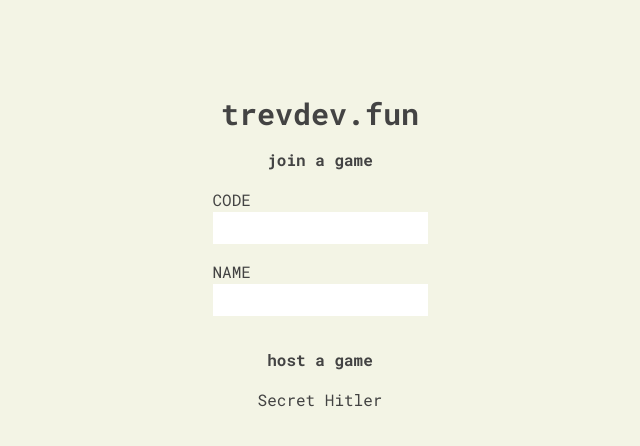
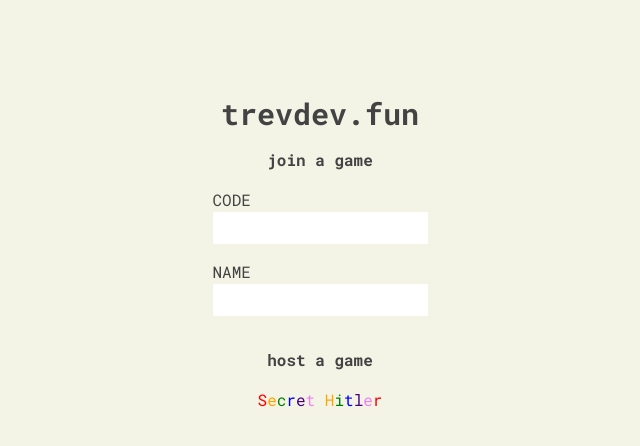
Before and after one commit to trevorwrightdev/socket-games, a Next.js app in the folder frontend/: page / in a window 1280 px wide. Shown: the top 446 px of the page, without its empty margins (320-960 px from the left). Built offline with nearby package versions, Linux system fonts and the light colour scheme.

Commit message:
set up the main page with colorful styling

```diff
--- a/frontend/app/components/CoolLink.tsx
+++ b/frontend/app/components/CoolLink.tsx
@@ -2,24 +2,25 @@
 import React, { useState } from 'react'
 import Link from 'next/link'
 import { motion } from 'framer-motion'
+import RainbowText from 'components/RainbowText'
 
 type CoolLinkProps = {
-    children: React.ReactNode,
     href: string,
+    title: string
 }
 
-const CoolLink:React.FC<CoolLinkProps> = ({ children, href }) => {
+const CoolLink:React.FC<CoolLinkProps> = ({ href, title }) => {
 
     const [isHovering, setIsHovering] = useState<boolean>(false)
 
     return (
         <Link href={href}>
             <div className={`${isHovering ? 'font-bold' : ''} flex flex-col items-center`} onMouseEnter={() => setIsHovering(true)} onMouseLeave={() => setIsHovering(false)}>
-                {children}
+                <RainbowText text={title}/>
                 <motion.div
                     animate={{ width: isHovering ? '100%' : 0 }}
                     transition={{ duration: 0.25 }}
-                    style={{ background: '#434343', height: '2px' }}
+                    style={{ background: 'linear-gradient(to right, red, orange, yellow, green, blue, indigo, violet)', height: '2px' }}
                 />
             </div>
         </Link>
--- /dev/null
+++ b/frontend/app/components/RainbowText.tsx
@@ -0,0 +1,19 @@
+import React from 'react'
+
+type RainbowTextProps = {
+    text: string
+}
+
+const colors = ['red', 'orange', 'green', 'blue', 'indigo', 'violet']
+
+const RainbowText:React.FC<RainbowTextProps> = ({ text }) => {
+
+    const rainbowText = text.split('').map((char, index) => (
+        <span key={index} style={{ color: colors[index % colors.length] }}>
+        {char}
+        </span>
+    ))
+
+  return <div>{rainbowText}</div>
+}
+export default RainbowText
--- a/frontend/app/page.tsx
+++ b/frontend/app/page.tsx
@@ -19,7 +19,7 @@
         <h3 className='text-center mb-4 font-bold mt-8'>host a game</h3>
         <div>
             {links.map((link) => {
-                return <CoolLink key={link.title} href={link.href}>{link.title}</CoolLink>
+                return <CoolLink key={link.title} href={link.href} title={link.title} />
             })}
         </div>
     </main>
```
